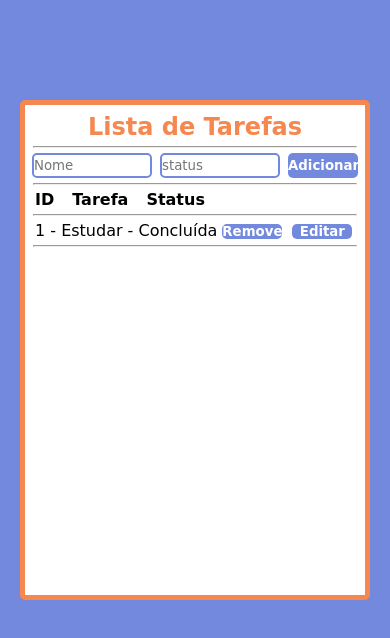
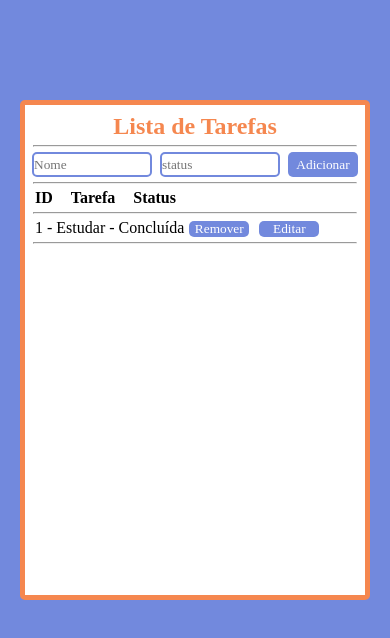
Before and after one commit to juninho-Oliveira/juninho-Oliveira-To-Do-List, a plain HTML site: page index.html in a window 390 px wide. Drawn offline with Linux system fonts and the light colour scheme.

Commit message:
adicionando lista de tarefas com css

```diff
--- a/style.css
+++ b/style.css
@@ -6,6 +6,7 @@
     list-style-type: none;
 }
 
+@import url('https://fonts.googleapis.com/css2?family=Playfair+Display&display=swap');
 @import url('https://fonts.googleapis.com/css2?family=Caveat&display=swap');
 
 
@@ -108,3 +109,27 @@ ul li button{
     width: 60px;
     margin-left: 5px;
 }
+
+
+@media (max-width:970px) {
+    * {
+        font-family: 'Playfair Display', serif;
+    }
+    h1 {
+        font-family: 'Playfair Display', serif;
+        color: #F5874F;
+        cursor: pointer;
+    }
+    button {
+        font-family: 'Playfair Display', serif;
+        font-weight: 500;
+    }
+    input {
+        width: 120px;
+        height: 25px;
+        border: 2px solid #7289DD;
+        border-radius: 5px;
+        font-family: 'Playfair Display', serif;
+        font-weight: 500;
+    }
+}
```
